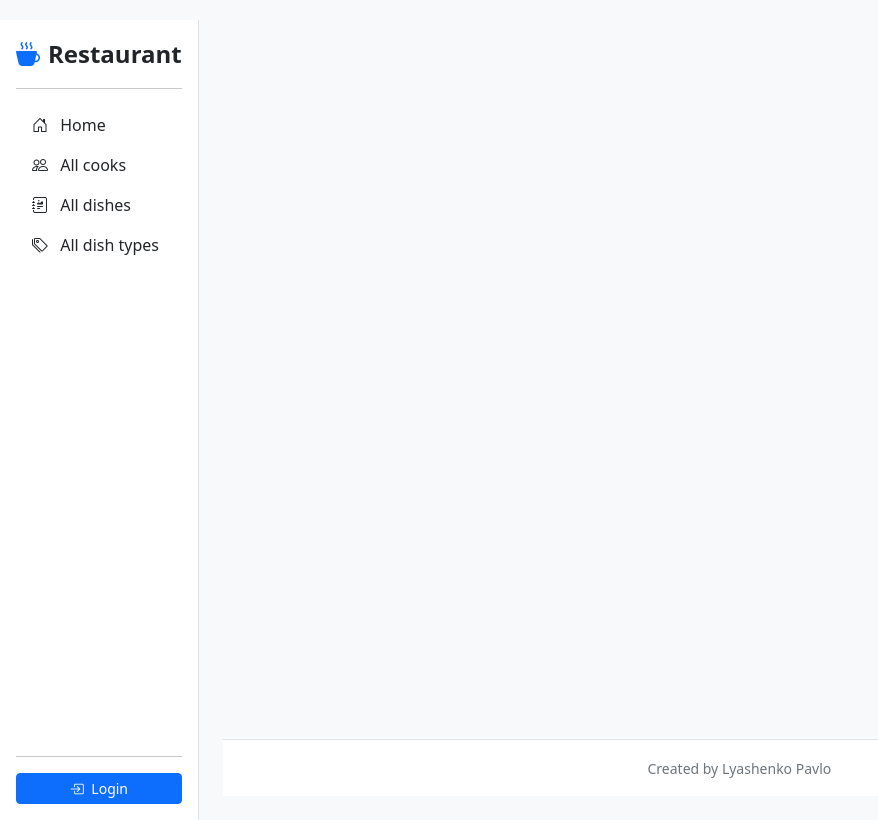
After one commit to DeeJee-cmd/restaurant-kitchen-service, a Django app: template templates/base.html in a window 1280 px wide. The commit adds this page. Shown: the whole page, without its empty margins (0-878 px from the left). Run offline with Django 5.2, Linux system fonts and the light colour scheme; the template is opened without the code that fills it, so the values that code supplies are empty; parts of the project's set-up code (start-up, migrations or seed data) failed here and were passed over.

Commit message:
feat(ui): setup base layout, bootstrap styles, and global inclusion templates

```diff
--- a/static/css/style.css
+++ b/static/css/style.css
@@ -1,100 +1,19 @@
-:root {
-    --color-primary: #d97a3f;
-    --color-primary-dark: #b8622f;
-    --color-dark: #2b2420;
-    --color-light: #faf6f1;
-    --color-muted: #8a7f75;
-    --shadow-soft: 0 4px 12px rgba(0, 0, 0, 0.08);
+body {
+    margin-top: 20px;
+    background: white;
 }
 
-body {
-    margin: 0;
-    padding-top: 20px;
-    background-color: var(--color-light);
-    color: var(--color-dark);
-    font-family: "Segoe UI", Roboto, Helvetica, Arial, sans-serif;
+.sidebar-nav {
+    padding: 0;
+    list-style: none;
 }
 
-/* Header / navigation */
-header {
-    background-color: var(--color-dark);
-    padding: 14px 24px;
-    box-shadow: var(--shadow-soft);
-}
-
-header nav a {
-    color: var(--color-light);
-    text-decoration: none;
-    font-weight: 600;
-    margin-right: 20px;
-    transition: color 0.2s ease;
-}
-
-header nav a:hover {
-    color: var(--color-primary);
-}
-
-/* Main content container */
-main {
-    max-width: 960px;
-    margin: 30px auto;
-    padding: 0 20px;
-}
-
-h1, h2, h3 {
-    color: var(--color-dark);
-    font-weight: 700;
-}
-
-/* Cards / list items */
-.list-group-item {
-    border: none;
-    border-radius: 10px !important;
-    margin-bottom: 10px;
-    padding: 14px 18px;
-    background-color: #fff;
-    box-shadow: var(--shadow-soft);
-    transition: transform 0.15s ease, box-shadow 0.15s ease;
-}
-
-.list-group-item:hover {
-    transform: translateY(-2px);
-    box-shadow: 0 6px 16px rgba(0, 0, 0, 0.12);
-}
-
-.list-group-item a {
-    color: var(--color-primary-dark);
-    text-decoration: none;
-    font-weight: 600;
-}
-
-.list-group-item a:hover {
-    color: var(--color-primary);
-}
-
-/* Buttons */
-.btn-primary {
-    background-color: var(--color-primary);
-    border-color: var(--color-primary);
-}
-
-.btn-primary:hover {
-    background-color: var(--color-primary-dark);
-    border-color: var(--color-primary-dark);
-}
-
-/* Utility */
 .link-to-page {
     float: right;
     margin: 0 2px 0 2px;
 }
 
-/* Footer */
-footer {
-    text-align: center;
-    padding: 20px;
-    margin-top: 40px;
-    color: var(--color-muted);
-    font-size: 0.9rem;
-    border-top: 1px solid #e5ded6;
+.navbar {
+  position: relative;
+  z-index: 1000;
 }
--- /dev/null
+++ b/templates/base.html
@@ -0,0 +1,57 @@
+{% load static %}
+<!DOCTYPE html>
+<html lang="en">
+<head>
+  <meta charset="UTF-8">
+  <meta name="viewport" content="width=device-width, initial-scale=1, shrink-to-fit=no">
+
+  {% block title %}
+    <title>Restaurant</title>
+  {% endblock %}
+
+  <!-- Bootstrap 5 CSS -->
+  <link href="https://cdn.jsdelivr.net/npm/bootstrap@5.2.3/dist/css/bootstrap.min.css" rel="stylesheet"
+        integrity="sha384-rbsA2VBKQhggwzxH7pPCaAqO46MgnOM80zW1RWuH61DGLwZJEdK2Kadq2F9CUG65" crossorigin="anonymous">
+
+  <!-- Bootstrap Icons -->
+  <link rel="stylesheet" href="https://cdn.jsdelivr.net/npm/bootstrap-icons@1.11.3/font/bootstrap-icons.min.css">
+
+  <!-- Custom CSS -->
+  <link rel="stylesheet" href="{% static 'css/style.css' %}">
+</head>
+<body class="bg-light">
+
+<div class="d-flex min-vh-100">
+
+  <!-- Sidebar -->
+  <div class="flex-shrink-0">
+    {% block sidebar %}
+      {% include "includes/sidebar.html" %}
+    {% endblock %}
+  </div>
+
+  <!-- Main Content Container -->
+  <div class="flex-grow-1 p-4 overflow-auto d-flex flex-column justify-content-between">
+
+    <div>
+      {% block content %}
+      {% endblock %}
+
+      {% block pagination %}
+        {% include "includes/pagination.html" %}
+      {% endblock %}
+    </div>
+
+    <!-- Footer -->
+    {% block footer %}
+      {% include "includes/footer.html" %}
+    {% endblock %}
+
+  </div>
+
+</div>
+
+<!-- Bootstrap 5 JS Bundle -->
+<script src="https://cdn.jsdelivr.net/npm/bootstrap@5.2.3/dist/js/bootstrap.bundle.min.js"></script>
+</body>
+</html>
--- /dev/null
+++ b/templates/includes/footer.html
@@ -0,0 +1,5 @@
+<footer class="footer mt-auto py-3 bg-white border-top text-center text-muted">
+  <div class="container-fluid">
+    <small>Created by Lyashenko Pavlo</small>
+  </div>
+</footer>
--- /dev/null
+++ b/templates/includes/sidebar.html
@@ -0,0 +1,53 @@
+<div class="d-flex flex-column flex-shrink-0 p-3 bg-white border-end h-100">
+  <a href="{% url 'index' %}" class="d-flex align-items-center mb-3 mb-md-0 me-md-auto text-dark text-decoration-none">
+    <i class="bi bi-cup-hot-fill fs-4 me-2 text-primary"></i>
+    <span class="fs-4 fw-bold">Restaurant</span>
+  </a>
+  <hr>
+
+  <ul class="nav nav-pills flex-column mb-auto">
+    <li class="nav-item">
+      <a href="{% url 'index' %}" class="nav-link text-dark">
+        <i class="bi bi-house-door me-2"></i> Home
+      </a>
+    </li>
+    <li>
+      <a href="{% url 'cooks:cook-list' %}" class="nav-link text-dark">
+        <i class="bi bi-people me-2"></i> All cooks
+      </a>
+    </li>
+    <li>
+      <a href="{% url 'dishes:dish-list' %}" class="nav-link text-dark">
+        <i class="bi bi-journal-richtext me-2"></i> All dishes
+      </a>
+    </li>
+    <li>
+      <a href="{% url 'dish_types:dish-type-list' %}" class="nav-link text-dark">
+        <i class="bi bi-tags me-2"></i> All dish types
+      </a>
+    </li>
+  </ul>
+
+  <hr>
+
+  <div class="user-profile">
+    {% if user.is_authenticated %}
+      <div class="mb-2">
+        <span class="text-muted small">User:</span>
+        <a href="{{ user.get_absolute_url }}" class="fw-bold text-dark text-decoration-none d-block">
+          {{ user.get_username }}
+        </a>
+      </div>
+      <form method="post" action="{% url 'logout' %}?next=/">
+        {% csrf_token %}
+        <button type="submit" class="btn btn-outline-danger btn-sm w-100">
+          <i class="bi bi-box-arrow-right me-1"></i> Log Out
+        </button>
+      </form>
+    {% else %}
+      <a href="{% url 'login' %}?next={{ request.path }}" class="btn btn-primary btn-sm w-100">
+        <i class="bi bi-box-arrow-in-right me-1"></i> Login
+      </a>
+    {% endif %}
+  </div>
+</div>
```
Also changed, not shown: templates/includes/pagination.html (added, +37 -0 lines), 2 other files.
